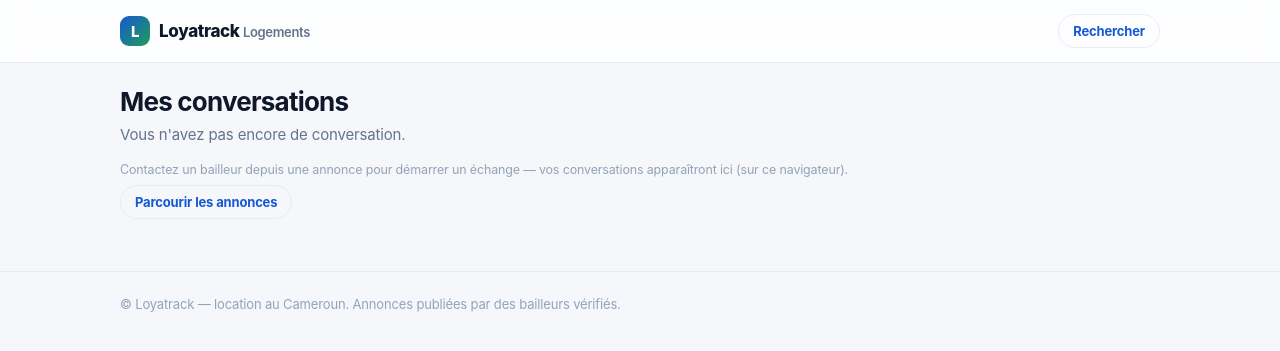
After one commit to brayanroys8888888/LoyaTrack, a Django app: page /logements/messages/ in a window 1280 px wide. The commit adds this page. Shown: the top 351 px of the page. Run offline with Django 5.2, Linux system fonts and the light colour scheme; data that the repository does not hold is empty; parts of the project's set-up code (start-up, migrations or seed data) failed here and were passed over.

Commit message:
feat(annonces): chercheur — retour aux conversations (fil direct + page « Mes conversations »)
- Recliquer « Contacter » sur une annonce déjà contactée redirige directement
  vers le fil existant (au lieu d'un formulaire vierge)
- Nouvelle page /logements/messages/ listant les conversations du chercheur
  (identifié par la session) ; lien « ‹ Mes conversations » depuis le fil
- 2 tests (recontact → fil, liste des conversations) ; annonces = 41 OK

Co-Authored-By: Claude Opus 4.8 <noreply@anthropic.com>

```diff
--- a/backend/Loyatrack/annonces/public_views.py
+++ b/backend/Loyatrack/annonces/public_views.py
@@ -365,6 +365,10 @@ def contacter(request, slug):
     else:
         ch = Chercheur.objects.filter(id=request.session.get('chercheur_id')).first()
         if ch and ch.est_verifie:
+            # Déjà une conversation sur cette annonce → on y revient directement.
+            conv = Conversation.objects.filter(annonce=annonce, chercheur=ch).first()
+            if conv:
+                return redirect(f'/logements/messages/{conv.token}/')
             etape = 'message'
 
     return render(request, 'annonces/contacter.html', {
@@ -372,6 +376,23 @@ def contacter(request, slug):
         'message_defaut': (f"Bonjour, ce logement (« {annonce.titre} ») est-il "
                            "toujours disponible ? Quand puis-je le visiter ?"),
         'canonical': request.build_absolute_uri(request.path),
+    })
+
+
+def mes_conversations(request):
+    """Liste des conversations du chercheur (identifié par la session)."""
+    ch = Chercheur.objects.filter(id=request.session.get('chercheur_id')).first()
+    convs = []
+    if ch:
+        convs = (Conversation.objects.filter(chercheur=ch)
+                 .select_related('annonce').prefetch_related('messages')
+                 .order_by('-date_dernier_message'))
+        for c in convs:
+            m = c.messages.last()
+            c.apercu = m.corps[:80] if m else ''
+    return render(request, 'annonces/mes_conversations.html', {
+        'convs': convs, 'chercheur': ch,
+        'canonical': request.build_absolute_uri('/logements/messages/'),
     })
 
 
--- a/backend/Loyatrack/annonces/templates/annonces/base_public.html
+++ b/backend/Loyatrack/annonces/templates/annonces/base_public.html
@@ -89,6 +89,14 @@
     .hero h1 { font-size:33px; margin:0 0 10px; letter-spacing:-.03em; color:#fff; }
     .hero p { color:rgba(255,255,255,.92); font-size:15.5px; margin:0; max-width:520px; }
     @media (max-width:560px){ .hero{ padding:34px 22px } .hero h1{ font-size:26px } h1{ font-size:22px } }
+    /* Conversations list */
+    .convlist { display:flex; flex-direction:column; gap:10px; max-width:620px; }
+    .convitem { display:flex; align-items:center; gap:12px; background:var(--card); border:1px solid var(--line); border-radius:14px; padding:14px 16px; box-shadow:var(--shadow); transition:.15s; }
+    .convitem:hover { border-color:var(--blue); transform:translateY(-1px); }
+    .convitem .ci { flex:1; min-width:0; }
+    .convitem .ct { font-weight:700; font-size:14.5px; }
+    .convitem .cp { color:var(--muted); font-size:13px; margin-top:3px; overflow:hidden; text-overflow:ellipsis; white-space:nowrap; }
+    .convitem .ic { color:var(--soft); }
     .foot { border-top:1px solid var(--line); margin-top:36px; }
     .foot-in { max-width:1080px; margin:0 auto; padding:24px 20px; color:var(--soft); font-size:13px; display:flex; gap:8px; align-items:center; }
   </style>
--- a/backend/Loyatrack/annonces/templates/annonces/fil.html
+++ b/backend/Loyatrack/annonces/templates/annonces/fil.html
@@ -2,7 +2,7 @@
 {% block title %}Discussion — {{ annonce.titre }} | Loyatrack{% endblock %}
 {% block robots %}<meta name="robots" content="noindex">{% endblock %}
 {% block content %}
-  <nav class="fil"><a href="/logements/annonce/{{ annonce.slug }}/">‹ {{ annonce.titre }}</a></nav>
+  <nav class="fil"><a href="/logements/messages/">‹ Mes conversations</a> · <a href="/logements/annonce/{{ annonce.slug }}/">{{ annonce.titre }}</a></nav>
   <h1>Discussion avec le bailleur</h1>
   <p class="intro">{{ annonce.quartier.nom|default:annonce.ville.nom }} · {{ annonce.loyer|floatformat:"0" }} FCFA/mois</p>
 
--- /dev/null
+++ b/backend/Loyatrack/annonces/templates/annonces/mes_conversations.html
@@ -0,0 +1,24 @@
+{% extends "annonces/base_public.html" %}
+{% block title %}Mes conversations | Loyatrack{% endblock %}
+{% block robots %}<meta name="robots" content="noindex">{% endblock %}
+{% block content %}
+  <h1>Mes conversations</h1>
+  {% if convs %}
+  <p class="intro">Reprenez vos échanges avec les bailleurs.</p>
+  <div class="convlist">
+    {% for c in convs %}
+    <a class="convitem" href="/logements/messages/{{ c.token }}/">
+      <div class="ci">
+        <div class="ct">{{ c.annonce.titre }}</div>
+        <div class="cp">{{ c.apercu }}</div>
+      </div>
+      <svg class="ic"><use href="#i-pin"/></svg>
+    </a>
+    {% endfor %}
+  </div>
+  {% else %}
+  <p class="intro">Vous n'avez pas encore de conversation.</p>
+  <p class="hint">Contactez un bailleur depuis une annonce pour démarrer un échange — vos conversations apparaîtront ici (sur ce navigateur).</p>
+  <p style="margin-top:14px"><a class="nav-cta" href="/logements/">Parcourir les annonces</a></p>
+  {% endif %}
+{% endblock %}
--- a/backend/Loyatrack/annonces/web_urls.py
+++ b/backend/Loyatrack/annonces/web_urls.py
@@ -9,6 +9,7 @@ web_urlpatterns = [
     path('logements/annonce/<slug:slug>/', public_views.annonce_publique, name='annonce_publique'),
     path('logements/annonce/<slug:slug>/contacter/', public_views.contacter, name='annonces_contacter'),
     path('logements/annonce/<slug:slug>/signaler/', public_views.signaler, name='annonces_signaler'),
+    path('logements/messages/', public_views.mes_conversations, name='annonces_mes_conversations'),
     path('logements/messages/<uuid:token>/', public_views.fil_messages, name='annonces_fil'),
     path('logements/sitemap.xml', public_views.sitemap_annonces, name='annonces_sitemap'),
 
```
Also changed, not shown: backend/Loyatrack/annonces/tests.py (+20 -0 lines).
